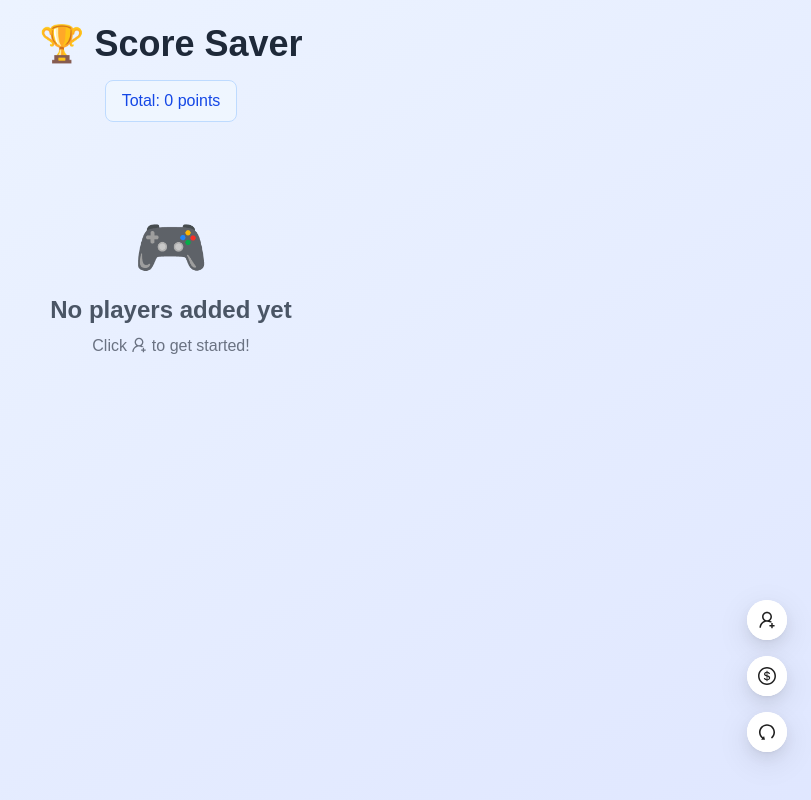
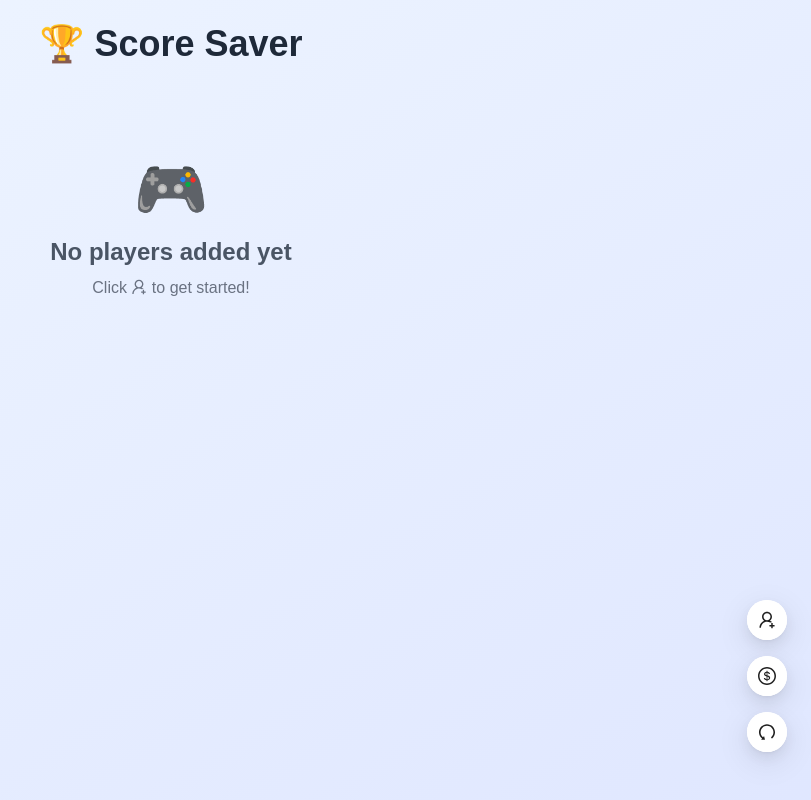
Before and after one commit to namhuynh96/score-saver, a Next.js app: page /score-saver in a window 1280 px wide. Shown: the whole page, without its empty margins (469-1280 px from the left). Built offline with nearby package versions, Linux system fonts and the light colour scheme.

Commit message:
remove total points on homescreen

```diff
--- a/app/score-saver/ScoreSaver.tsx
+++ b/app/score-saver/ScoreSaver.tsx
@@ -77,14 +77,7 @@ export default function ScoreSaver() {
     <div className="min-h-screen bg-gradient-to-br from-blue-50 to-indigo-100 p-6">
       <div className="max-w-6xl mx-auto">
         <div className="text-center mb-8">
-          <h1 className="text-4xl font-bold text-gray-800 mb-4">
-            🏆 Score Saver
-          </h1>
-          <div className="inline-flex items-center px-4 py-2 bg-blue-50 rounded-lg border border-blue-200">
-            <span className="text-blue-700 font-medium">
-              Total: {totalPoints} points
-            </span>
-          </div>
+          <h1 className="text-4xl font-bold text-gray-800">🏆 Score Saver</h1>
           {contextHolder}
           <FloatButton.Group shape="circle">
             <FloatButton
```
